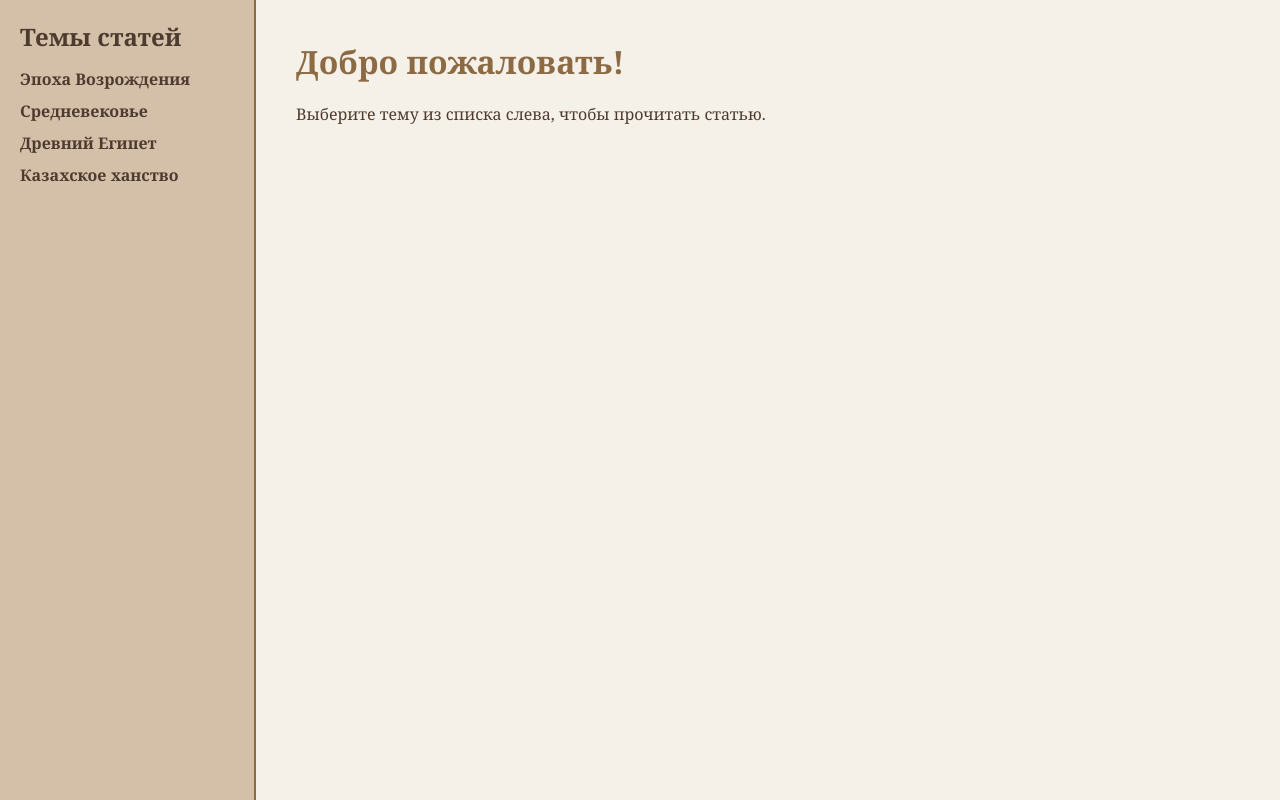
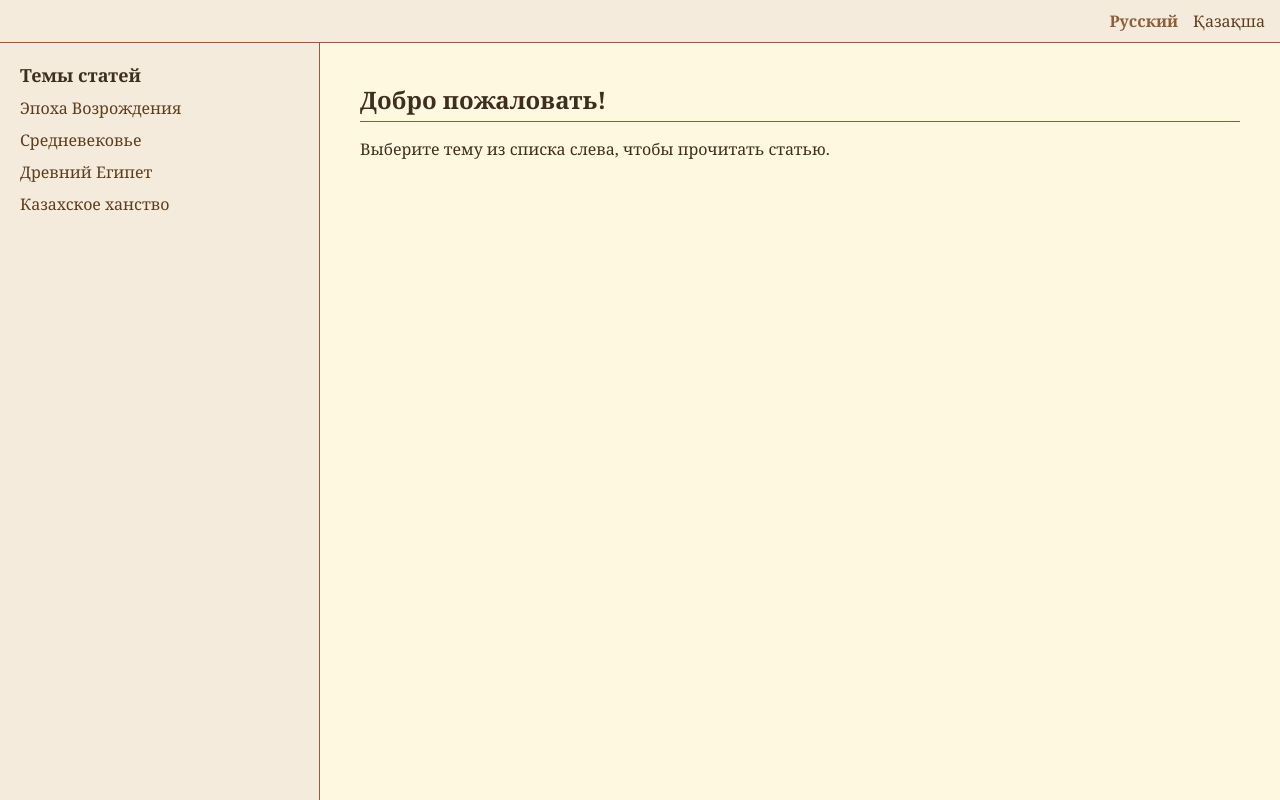
Before and after one commit to TennoWarfov/HistoryWebsite, a plain HTML site: page index.html in a window 1280 px wide. Drawn offline with Linux system fonts and the light colour scheme.

Commit message:
separated styles and script parts from index.html, added changing language feature

```diff
--- a/index.html
+++ b/index.html
@@ -4,103 +4,33 @@
     <meta charset="UTF-8">
     <meta name="viewport" content="width=device-width, initial-scale=1.0">
     <title>Исторические статьи</title>
-    <style>
-        * {
-            margin: 0;
-            padding: 0;
-            box-sizing: border-box;
-        }
-
-        body {
-            display: flex;
-            font-family: 'Georgia', serif;
-            background-color: #f5f1e9;
-            color: #4e3b2f;
-        }
-
-        aside {
-            width: 20%;
-            background-color: #d4c0a8;
-            padding: 20px;
-            height: 100vh;
-            overflow-y: auto;
-            border-right: 2px solid #8b6a44;
-        }
-
-        aside h2 {
-            margin-bottom: 15px;
-        }
-
-        aside ul {
-            list-style: none;
-        }
-
-        aside li {
-            margin-bottom: 10px;
-        }
-
-        aside a {
-            text-decoration: none;
-            color: #4e3b2f;
-            font-weight: bold;
-        }
-
-        aside a:hover {
-            color: #6e5035;
-        }
-
-        main {
-            width: 80%;
-            padding: 40px;
-        }
-
-        h1 {
-            color: #8b6a44;
-            margin-bottom: 20px;
-        }
-
-        p {
-            margin-bottom: 20px;
-        }
-    </style>
+    <link rel="stylesheet" href="styles.css">
 </head>
 <body>
-<aside>
-    <h2>Темы статей</h2>
-    <ul id="topics-list"></ul>
-</aside>
 
-<main>
-    <h1 id="article-title">Добро пожаловать!</h1>
-    <p id="article-content">Выберите тему из списка слева, чтобы прочитать статью.</p>
-</main>
+    <!-- Верхняя панель -->
+    <div class="topbar">
+        <div class="lang-switch">
+            <a href="#" id="ru-btn" class="active">Русский</a>
+            <a href="#" id="kz-btn">Қазақша</a>
+        </div>
+    </div>
 
-<script>
-    fetch('articles.json')
-        .then(response => response.json())
-        .then(data => {
-            const topicsList = document.getElementById('topics-list');
-            const articleTitle = document.getElementById('article-title');
-            const articleContent = document.getElementById('article-content');
+    <!-- Контейнер -->
+    <div class="container">
+        <!-- Боковая панель -->
+        <aside id="sidebar">
+            <h3>Темы статей</h3>
+            <ul></ul>
+        </aside>
 
-            // Создание списка тем
-            data.themes.forEach((theme, index) => {
-                const listItem = document.createElement('li');
-                const link = document.createElement('a');
-                link.href = "#";
-                link.textContent = theme.title;
+        <!-- Основная часть -->
+        <main id="content">
+            <h2>Добро пожаловать!</h2>
+            <p>Выберите тему из списка слева, чтобы прочитать статью.</p>
+        </main>
+    </div>
 
-                // При клике на тему меняем текст статьи
-                link.addEventListener('click', () => {
-                    articleTitle.textContent = theme.title;
-                    articleContent.textContent = theme.content;
-                });
-
-                listItem.appendChild(link);
-                topicsList.appendChild(listItem);
-            });
-        })
-        .catch(error => console.error('Ошибка загрузки JSON:', error));
-</script>
+    <script src="script.js"></script>
 </body>
 </html>
--- /dev/null
+++ b/script.js
@@ -0,0 +1,62 @@
+let currentLanguage = "ru"; // Язык по умолчанию
+
+// Пути к локальным JSON-файлам
+const jsonFiles = {
+    "ru": "articlesRu.json",
+    "kz": "articlesKz.json"
+};
+
+// Функция загрузки JSON и обновления интерфейса
+async function loadJson() {
+    try {
+        const response = await fetch(jsonFiles[currentLanguage]);
+        if (!response.ok) throw new Error("Ошибка загрузки JSON");
+
+        const data = await response.json();
+
+        const sidebar = document.getElementById("sidebar").querySelector("ul");
+        const content = document.getElementById("content");
+
+        // Очистка списка тем
+        sidebar.innerHTML = "";
+
+        // Создаём список ссылок
+        data.themes.forEach((theme) => {
+            const li = document.createElement("li");
+            const link = document.createElement("a");
+            link.href = "#";
+            link.textContent = theme.title;
+            link.onclick = (event) => {
+                event.preventDefault();
+                content.innerHTML = `<h2>${theme.title}</h2><p>${theme.content.replace(/\n/g, '<br>')}</p>`;
+            };
+            li.appendChild(link);
+            sidebar.appendChild(li);
+        });
+
+    } catch (error) {
+        console.error("Ошибка загрузки JSON:", error);
+    }
+}
+
+// Обработчики переключения языка
+document.getElementById("ru-btn").addEventListener("click", function () {
+    currentLanguage = "ru";
+    setActiveLang(this);
+    loadJson();
+});
+
+document.getElementById("kz-btn").addEventListener("click", function () {
+    currentLanguage = "kz";
+    setActiveLang(this);
+    loadJson();
+});
+
+// Функция смены активной ссылки
+function setActiveLang(activeElement) {
+    document.querySelectorAll(".lang-switch a").forEach(link => link.classList.remove("active"));
+    activeElement.classList.add("active");
+}
+
+// Загрузка статей при старте страницы
+loadJson();
--- /dev/null
+++ b/styles.css
@@ -0,0 +1,101 @@
+* {
+    margin: 0;
+    padding: 0;
+    box-sizing: border-box;
+}
+
+body {
+    display: flex;
+    flex-direction: column;
+    height: 100vh;
+    font-family: 'Georgia', serif;
+    background-color: #f5f5dc;
+    color: #3e2f1c;
+}
+
+/* Верхняя панель */
+.topbar {
+    display: flex;
+    justify-content: flex-end;
+    padding: 10px 15px;
+    background-color: #f5ebdc;
+    border-bottom: 1px solid #8b5e3c;
+}
+
+/* Кнопки переключения языка */
+.lang-switch {
+    display: flex;
+    gap: 15px;
+}
+
+.lang-switch a {
+    text-decoration: none;
+    color: #5c3c1e;
+    font-size: 16px;
+    cursor: pointer;
+}
+
+.lang-switch a.active {
+    font-weight: bold;
+    color: #8b5e3c;
+}
+
+/* Контейнер */
+.container {
+    display: flex;
+    flex: 1;
+}
+
+/* Боковая панель */
+#sidebar {
+    width: 25%;
+    background-color: #f5ebdc;
+    border-right: 1px solid #8b5e3c;
+    padding: 20px;
+}
+
+#sidebar h3 {
+    font-size: 18px;
+    margin-bottom: 10px;
+}
+
+/* Список тем */
+#sidebar ul {
+    list-style: none;
+}
+
+#sidebar ul li {
+    margin-bottom: 10px;
+}
+
+#sidebar ul li a {
+    text-decoration: none;
+    color: #5c3c1e;
+    font-size: 16px;
+    display: block;
+    transition: color 0.3s;
+}
+
+#sidebar ul li a:hover {
+    color: #8b5e3c;
+}
+
+/* Основной контент */
+#content {
+    width: 75%;
+    padding: 40px;
+    overflow-y: auto;
+    background-color: #fff8e1;
+}
+
+#content h2 {
+    font-size: 24px;
+    margin-bottom: 15px;
+    border-bottom: 1px solid #8b5e3c;
+    padding-bottom: 5px;
+}
+
+#content p {
+    line-height: 1.6;
+    font-size: 16px;
+}
```
Also changed, not shown: articlesKz.json (added, +12 -0 lines), articlesRu.json (renamed from articles.json).
